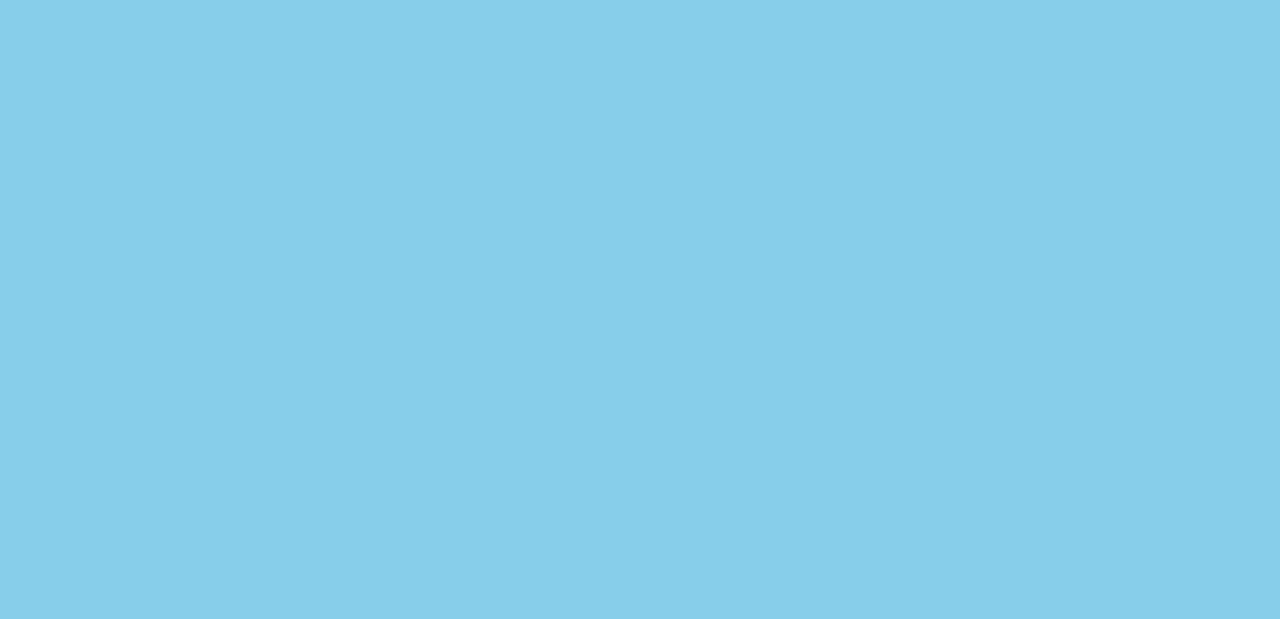
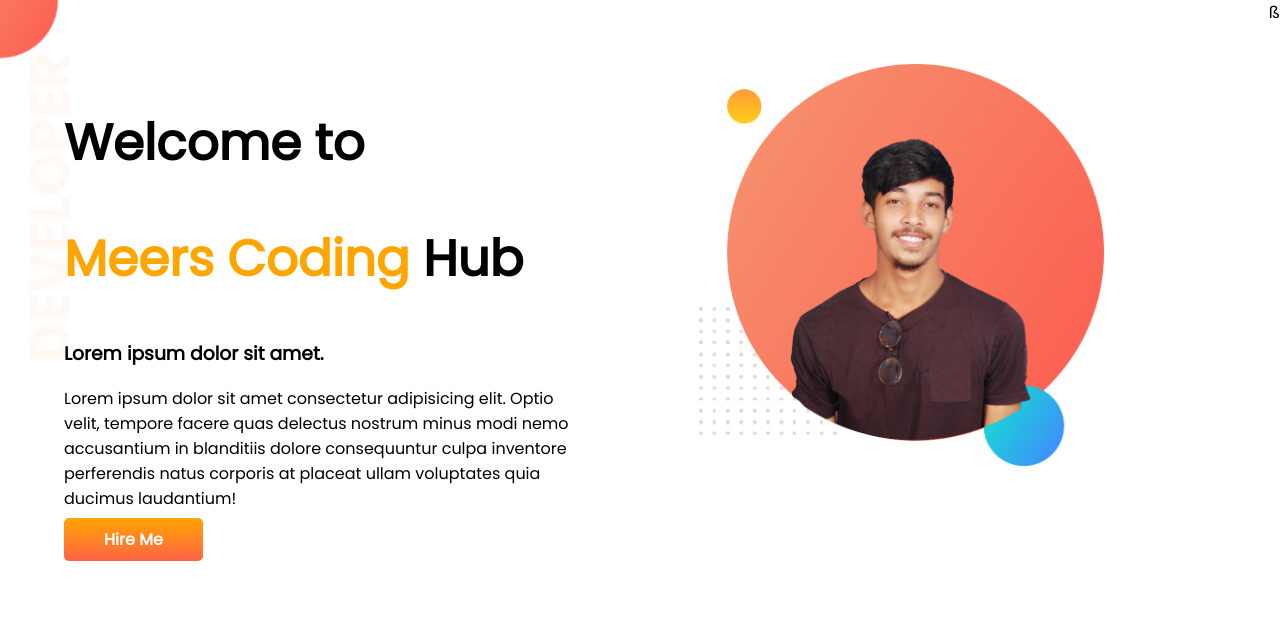
Before and after one commit to meer-habib-dev/scic-portfolio-01, a plain HTML site: page index.html in a window 1280 px wide. Drawn offline with Linux system fonts and the light colour scheme.

Commit message:
top section added

```diff
--- a/index.html
+++ b/index.html
@@ -5,9 +5,23 @@
     <meta http-equiv="X-UA-Compatible" content="IE=edge">
     <meta name="viewport" content="width=device-width, initial-scale=1.0">
     <title>Meers porfolio</title>
+    <link rel="preconnect" href="https://fonts.googleapis.com">
+    <link rel="preconnect" href="https://fonts.gstatic.com" crossorigin>
+    <link href="https://fonts.googleapis.com/css2?family=Poppins&display=swap" rel="stylesheet">
     <link rel="stylesheet" href="style.css">
 </head>
 <body>
-
+    <section class = "top-banner">
+        <div class ="half-width">
+            <h1>Welcome to </h1>
+            <h1> <span class = "orange-color">Meers Coding</span> Hub</h1>
+            <h3>Lorem ipsum dolor sit amet.</h3>
+            <p>Lorem ipsum dolor sit amet consectetur adipisicing elit. Optio velit, tempore facere quas delectus nostrum minus modi nemo accusantium in blanditiis dolore consequuntur culpa inventore perferendis natus corporis at placeat ullam voluptates quia ducimus laudantium!</p>
+            <a class="link-button" target="_blank" href="www.google.com">Hire Me</a>
+        </div>
+        <div class ="half-width">
+            <img src="images/portfolio img.png" alt="">
+        </div>ß
+    </section>
 </body>
 </html>
--- a/style.css
+++ b/style.css
@@ -1,3 +1,33 @@
-body{
-    background:skyblue;
+body {
+  font-family: "Poppins", sans-serif;
+  margin: 0;
+  padding: 0;
 }
+h1 {
+  font-size: 50px;
+}
+.orange-color {
+  color: orange;
+}
+section {
+  display: flex;
+}
+.half-width {
+  width: 50%;
+  padding: 5%;
+}
+.half-width img {
+  width: 80%;
+}
+.link-button {
+  text-decoration: none;
+  background-image: linear-gradient(orange, tomato);
+  font-weight: 700;
+  color: white;
+  padding: 10px 40px;
+  border-radius: 5px;
+}
+.top-banner {
+  background-image: url(images/top-banner.png);
+  background-repeat: no-repeat;
+}
```
Also changed, not shown: images/dream-bg.png (added), images/exp-bg.png (added), images/jhankar.png (added), images/jhankar2.png (added), images/my-bg.png (added), images/my-bg2.png (added), images/portfolio img.png (added), images/top-banner.png (added).
